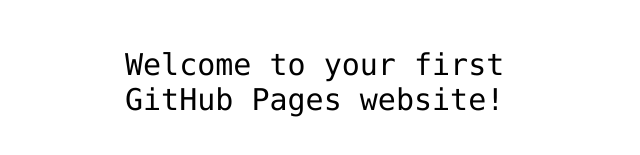
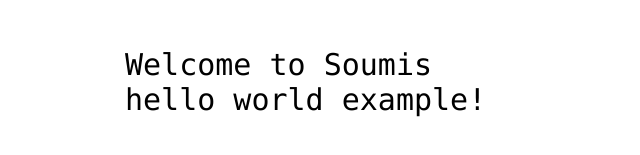
Before and after one commit to sbandyop/hello-world, a plain HTML site: page index.html in a window 1280 px wide. Shown: the part 341-496 px from the top of the page, without its empty margins (315-955 px from the left). Drawn offline with Linux system fonts and the light colour scheme.

Commit message:
change title

```diff
--- a/index.html
+++ b/index.html
@@ -12,7 +12,7 @@
 <img src="https://octodex.github.com/images/daftpunktocat-thomas.gif" id="octocat" alt="octocat-gif" />
 
 <!-- Change this code here by copy and pasting your template on line 15 -->
-<p>Welcome to your first GitHub Pages website!</p>
+<p>Welcome to Soumis hello world example!</p>
 
 </body>
 </html>
```
